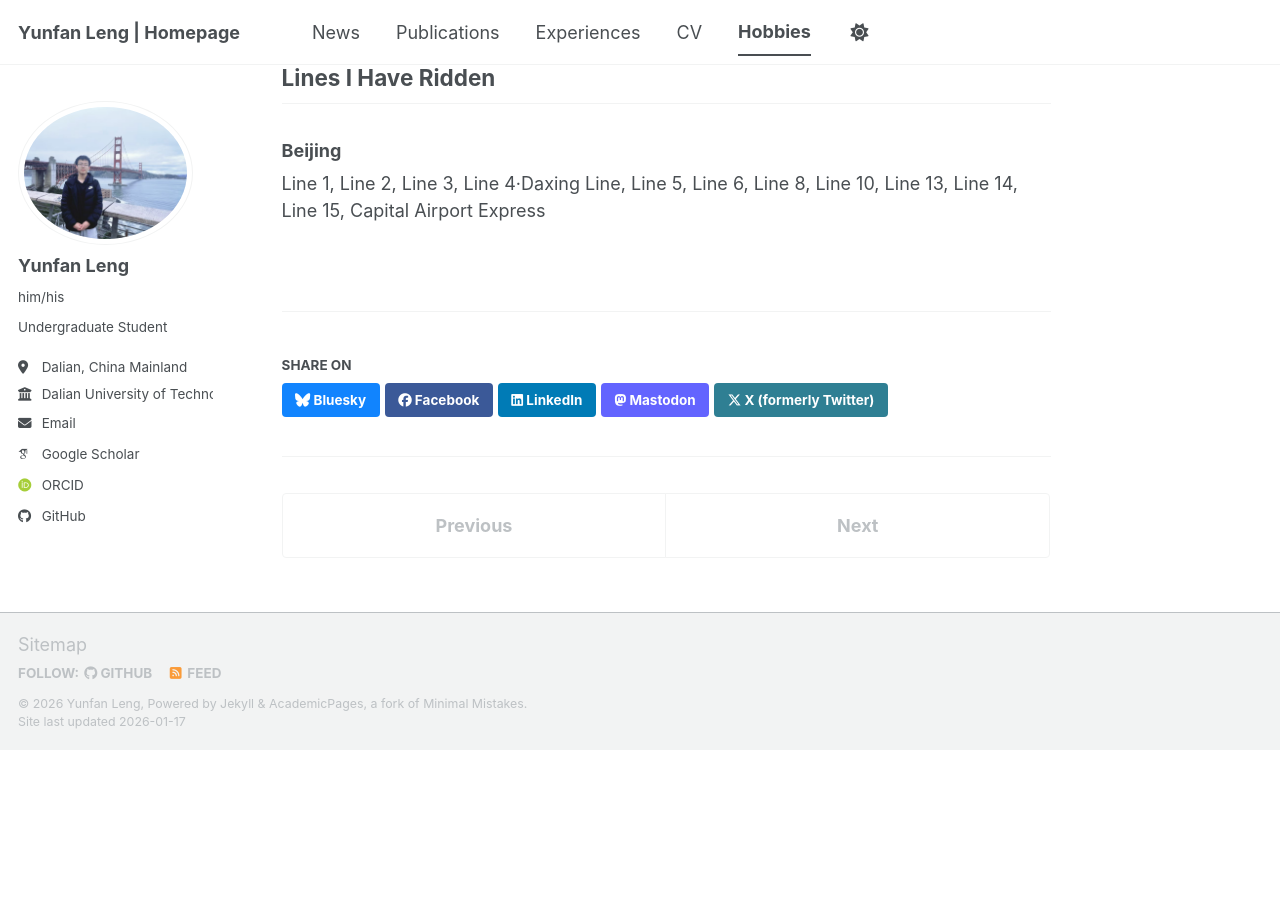
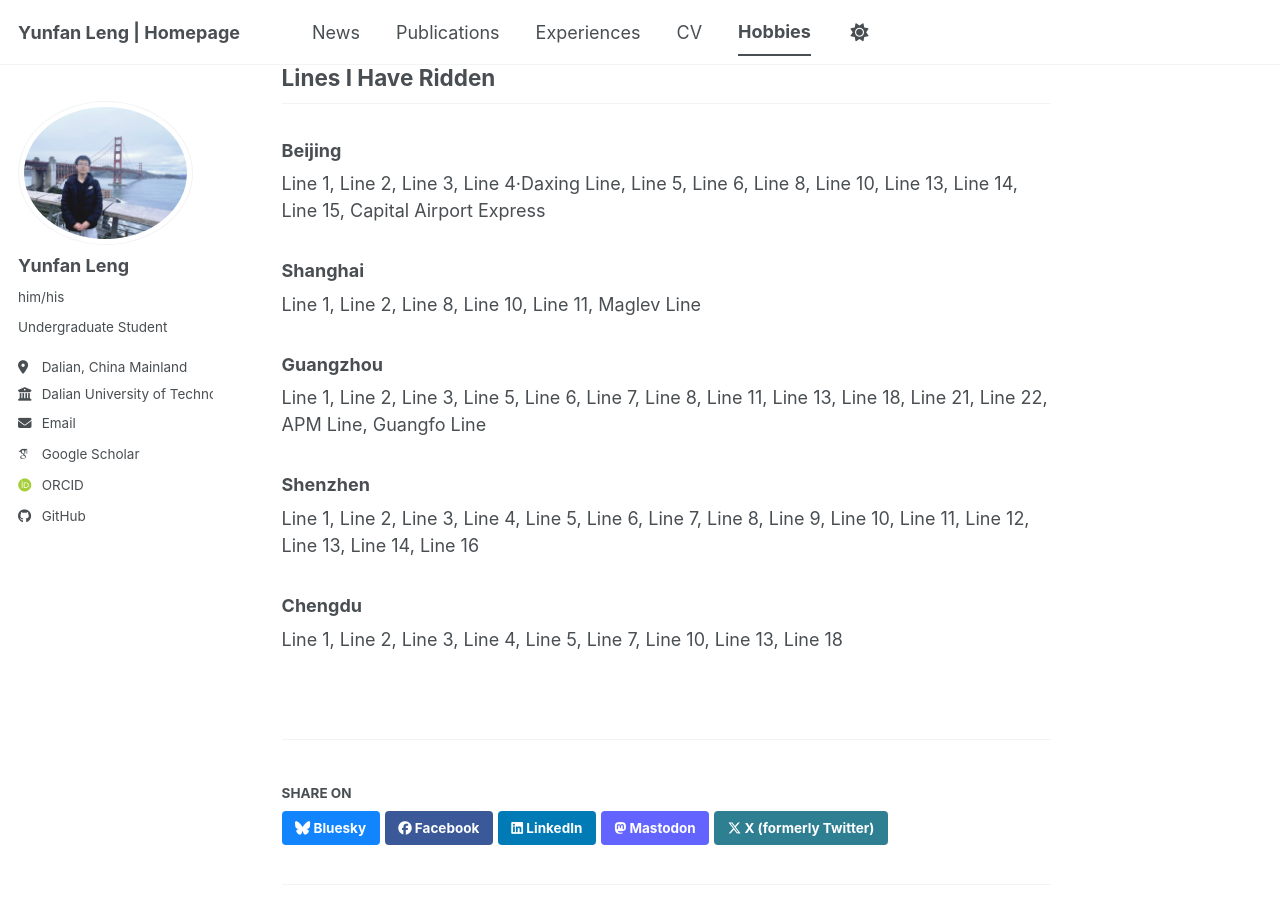
Before and after one commit to WENJIN6666/wenjin6666.github.io, a Jekyll site: the page built from _hobbies/urban-rail-transit.md, in a window 1280 px wide and 900 px high, scrolled down 1703 px. Built offline with Jekyll 4.4.1, drawn with Linux system fonts in a browser that asks for light colours; some web fonts are replaced; a script bundle is joined from its source files by our own code; library files that are not in the unit come from our copies; before the commit the page ends 2453 px from its top, so only the background shows below that.

Commit message:
Add more cities: Shanghai, Guangzhou, Shenzhen, Chengdu

```diff
--- a/_hobbies/urban-rail-transit.md
+++ b/_hobbies/urban-rail-transit.md
@@ -17,3 +17,15 @@ I am an urban rail transit enthusiast with a long-standing interest in studying
 
 ### Beijing
 Line 1, Line 2, Line 3, Line 4·Daxing Line, Line 5, Line 6, Line 8, Line 10, Line 13, Line 14, Line 15, Capital Airport Express
+
+### Shanghai
+Line 1, Line 2, Line 8, Line 10, Line 11, Maglev Line
+
+### Guangzhou
+Line 1, Line 2, Line 3, Line 5, Line 6, Line 7, Line 8, Line 11, Line 13, Line 18, Line 21, Line 22, APM Line, Guangfo Line
+
+### Shenzhen
+Line 1, Line 2, Line 3, Line 4, Line 5, Line 6, Line 7, Line 8, Line 9, Line 10, Line 11, Line 12, Line 13, Line 14, Line 16
+
+### Chengdu
+Line 1, Line 2, Line 3, Line 4, Line 5, Line 7, Line 10, Line 13, Line 18
```
